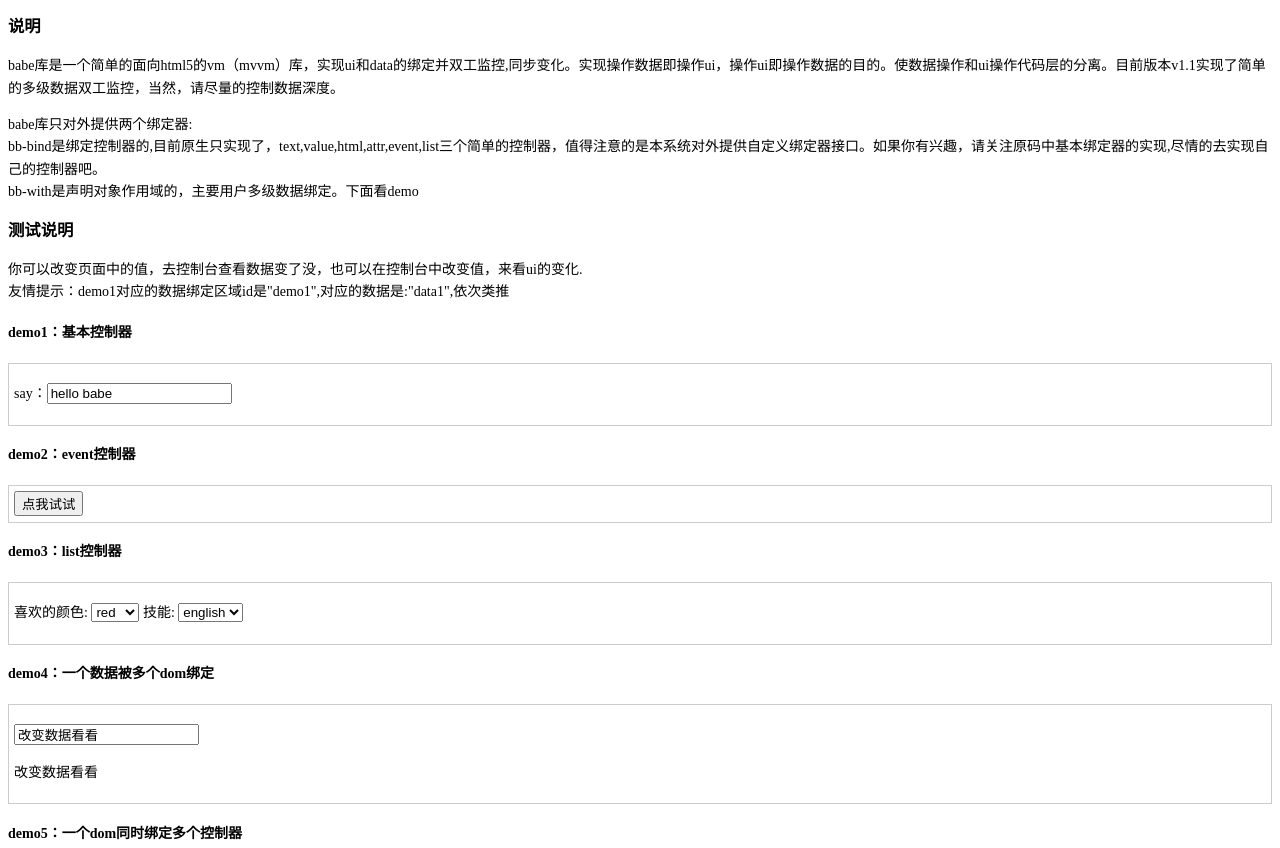
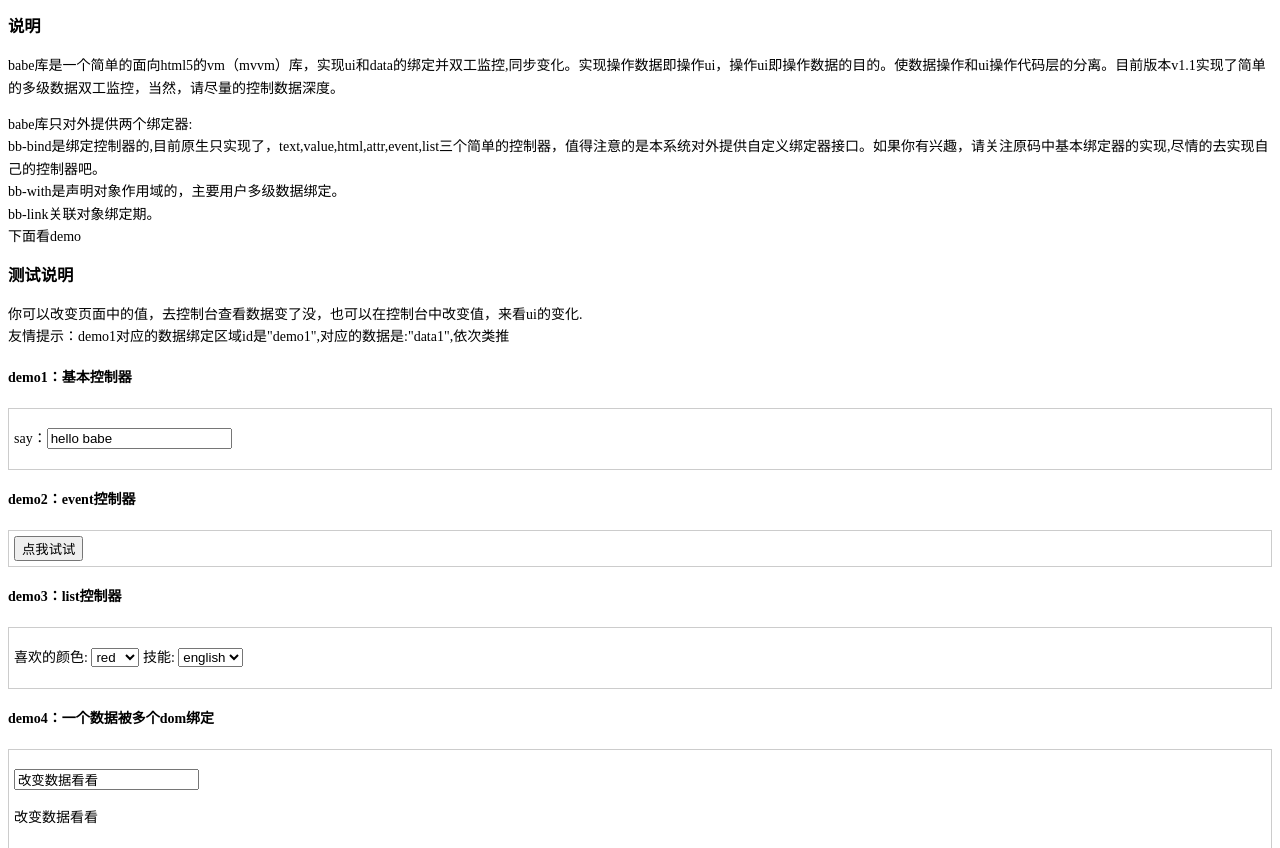
Before and after one commit to cczw2010/babe, a plain HTML site: page index.html in a window 1280 px wide. Shown: the top 848 px of the page. Drawn offline with Linux system fonts and the light colour scheme.

Commit message:
补充代码提交

```diff
--- a/index.html
+++ b/index.html
@@ -39,7 +39,9 @@
 		<p>
 			babe库只对外提供两个绑定器:<br>
 			<span class="red">bb-bind</span>是绑定控制器的,目前原生只实现了，text,value,html,attr,event,list三个简单的控制器，值得注意的是本系统对外提供自定义绑定器接口。如果你有兴趣，请关注原码中基本绑定器的实现,尽情的去实现自己的控制器吧。<br>
-			<span class="red">bb-with</span>是声明对象作用域的，主要用户多级数据绑定。下面看demo
+			<span class="red">bb-with</span>是声明对象作用域的，主要用户多级数据绑定。<br>
+			<span class="red">bb-link</span>关联对象绑定期。<br>
+			下面看demo
 		</p>
 	</div>
 	<!-- 所有的demo都在这 -->
```
